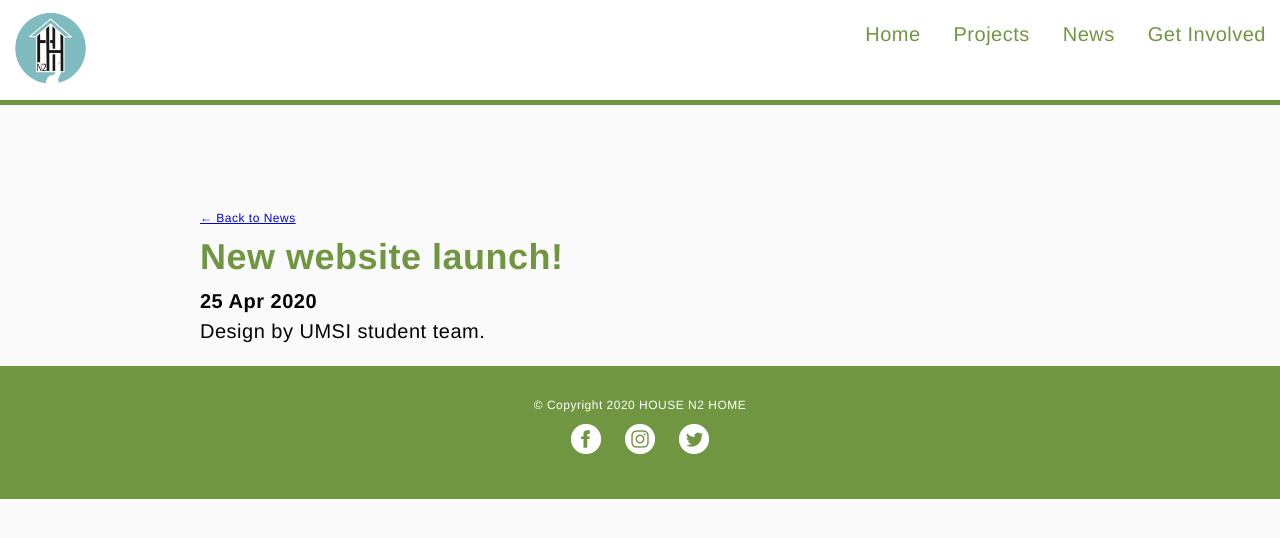
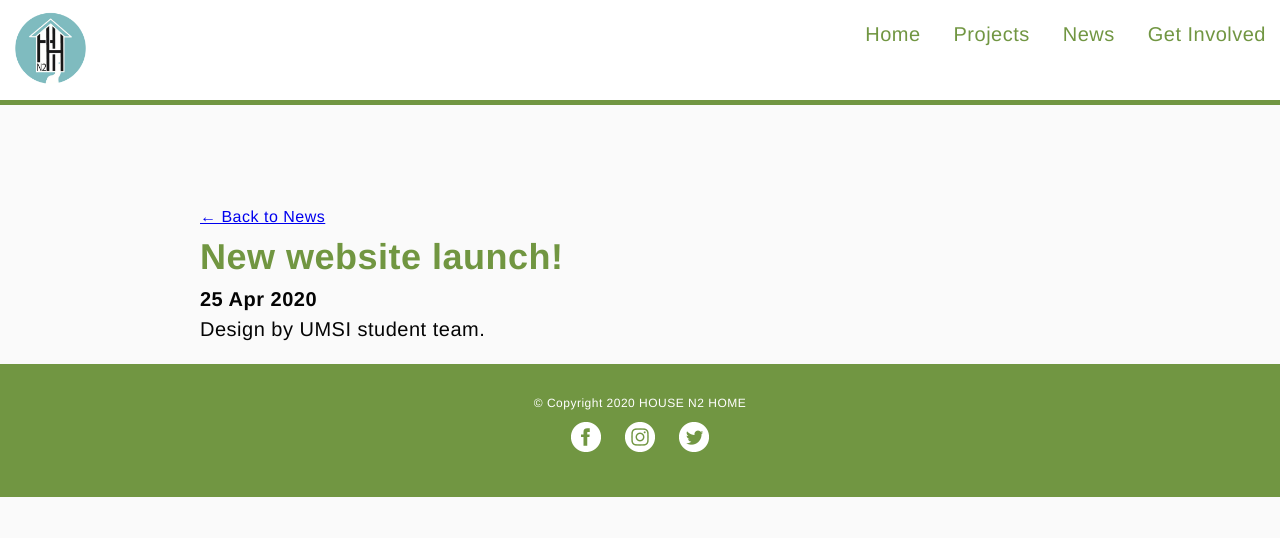
Before and after one commit to si-air2020/si-air2020.github.io, a Jekyll site: the page built from _posts/2020-04-25-new-website-launch.md, in a window 1280 px wide. Shown: the top 538 px of the page. Built offline with Jekyll 4.4.1, drawn with Linux system fonts in a browser that asks for light colours.

Commit message:
Update main.css

```diff
--- a/css/main.css
+++ b/css/main.css
@@ -536,6 +536,7 @@ footer{
   #whatTxt {
     grid-column: 1 / span 1;
   }
+
   .news-section {
     position: relative;
     top: 200px;
@@ -553,12 +554,11 @@ footer{
   .news-section h1 {
     color: #719641;
     font-size: 36px;
-    padding-bottom: 2px;
   }
 
   .back-link {
     padding-bottom: 20px;
-    font-size: 12px;
+    font-size: 16px;
   }
 
   .news-post h1 {
```
